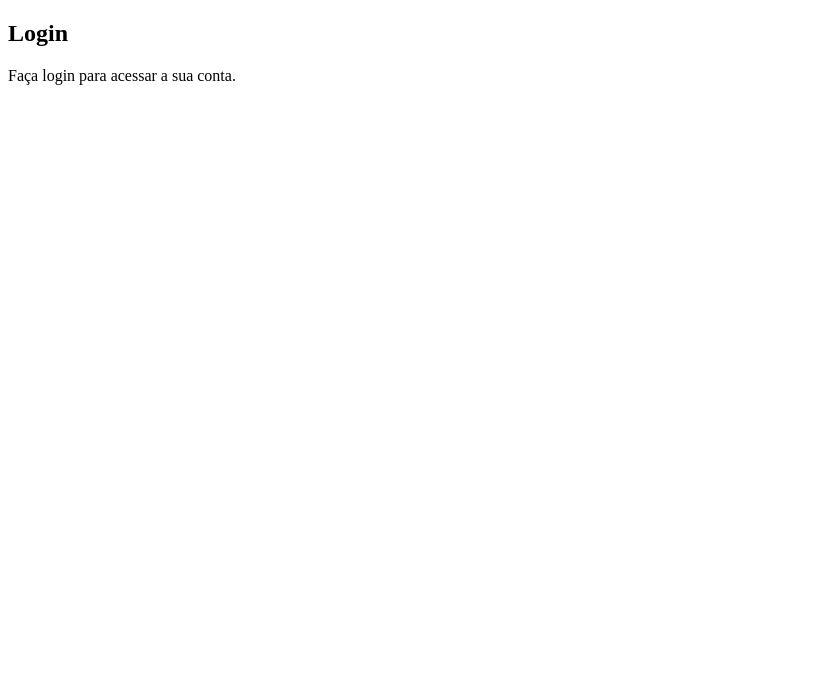
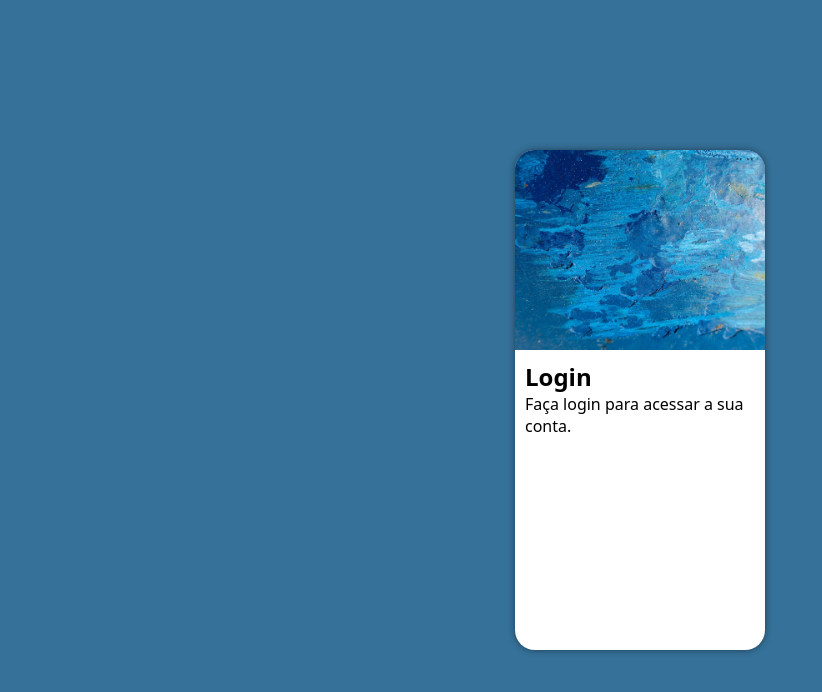
Before and after one commit to natanboschetti/projeto-login, a plain HTML site: page index.html in a window 1280 px wide. Shown: the whole page, without its empty margins (0-822 px from the left). Drawn offline with Linux system fonts and the light colour scheme.

Commit message:
update css

```diff
--- a/styles/style.css
+++ b/styles/style.css
@@ -1,12 +1,58 @@
 @charset "UTF-8";
 
 /*
+    Versão mobile first
+
     Paleta de cores
     Verde: #49a09d
     Lilás: #5f2c82
 */
 
 :root {
-    --green-color: #49a09d;
+    --green-color: #367199;
     --purple-color: #5f2c82;
 }
+
+* {
+    font-family: system-ui, -apple-system, BlinkMacSystemFont, 'Segoe UI', Roboto, Oxygen, Ubuntu, Cantarell, 'Open Sans', 'Helvetica Neue', sans-serif;
+    padding: 0;
+    margin: 0;
+    box-sizing: border-box; /*borda faz parte da conta da largura*/
+}
+
+body, html {
+    background-color: var(--green-color);
+    height: 100vh;
+    width: 100vw;
+}
+
+main.main-content {
+    position: relative;
+    height: 100vh;
+    width: 100vw;
+}
+
+section.login-screen {
+    position: absolute;
+    top: 50%;
+    left: 50%;
+    transform: translate(-50%, -50%);
+    background-color: white;
+    height: 500px;
+    width: 250px;
+    border-radius: 20px;
+    overflow: hidden; /* Tudo que ficar de fora da borda será escondido*/
+    box-shadow: 0px 0px 7px rgba(0, 0, 0, 0.459);
+}
+
+section.login-screen > div.image {
+    display: block; /*para ser exibida em bloco por padrão*/
+    background: var(--green-color) url(../images/pexels-francesco-ungaro-1912832.jpg);
+    height: 200px;
+    background-size: cover;
+    background-repeat: no-repeat ;
+}
+
+section.login-screen > div.form {
+    padding: 10px;
+}
```
Also changed, not shown: index.html (line endings or trailing spaces).
